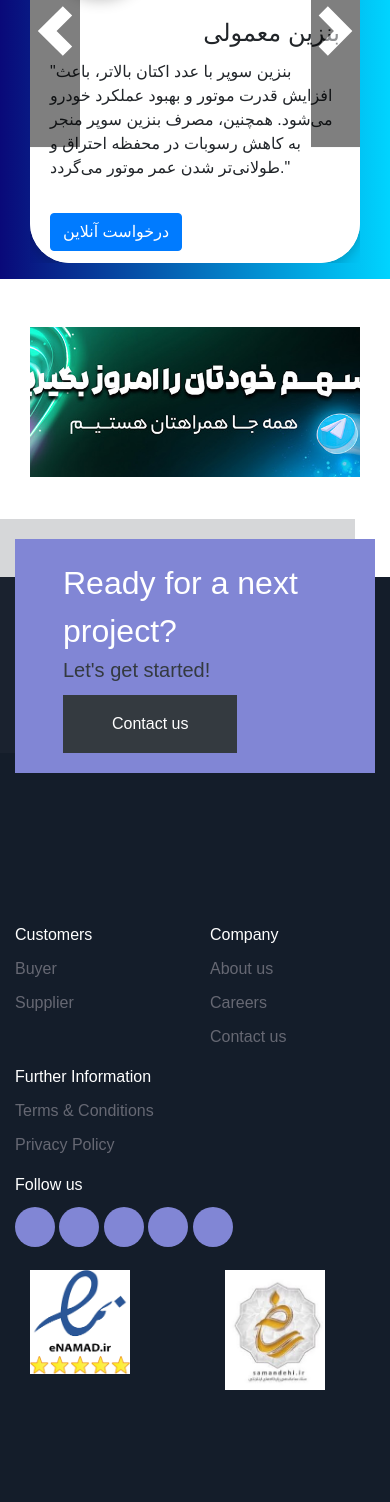
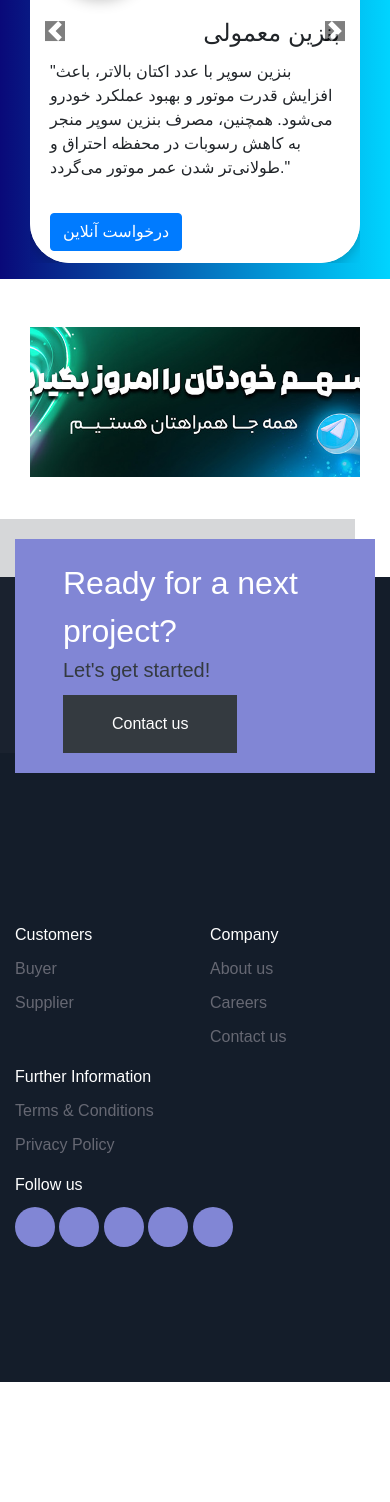
Before and after one commit to saei1d/sokht, a Django app: page / in a window 390 px wide. Shown: the part 1691-3193 px from the top of the page. After the commit the page ends 3073 px from the top, so only its background shows below. Run offline with Django 5.2, Linux system fonts and the light colour scheme; data comes from the database, SQL or seed files in the repository; some libraries are stand-ins or nearby versions; some web fonts are replaced.

Commit message:
button carousel

```diff
--- a/templates/contact.html
+++ b/templates/contact.html
@@ -7,9 +7,6 @@
 </head>
 <body>
 <style>
-    *{
-        font-family: Serif;
-    }
      .mt-100{
 
      margin-top:100px;
--- a/templates/footer.html
+++ b/templates/footer.html
@@ -47,16 +47,16 @@
                 <li><a href="#"><span class="icon-paper-plane"></span></a></li>
               </ul>
             </div>
-            <div class="col-6 col-md-3">
-                {% load static %}
-
-                    <div class="col-md-3"><img src="{% static 'images/download.png' %}" alt="نماد الکترونیک 1" class="footerr"></div>
-            </div>
-                          <div class="col-6 col-md-3">
-                {% load static %}
-
-                    <div class="col-md-3"><img src="{% static 'images/download.jpeg' %}" alt="نماد الکترونیک 1" class="footerr"></div>
-            </div>
+{#            <div class="col-6 col-md-3">#}
+{#                {% load static %}#}
+{##}
+{#                    <div class="col-md-3"><img src="{% static 'images/download.png' %}" alt="نماد الکترونیک 1" class="footerr"></div>#}
+{#            </div>#}
+{#                          <div class="col-6 col-md-3">#}
+{#                {% load static %}#}
+{##}
+{#                    <div class="col-md-3"><img src="{% static 'images/download.jpeg' %}" alt="نماد الکترونیک 1" class="footerr"></div>#}
+{#            </div>#}
 
           </div>
         </div>
--- a/templates/home.html
+++ b/templates/home.html
@@ -280,6 +280,13 @@
                             </div>
                         {% endfor %}
                     </div>
+                <style>
+                    .carousel-control-prev-icon, .carousel-control-next-icon{
+                        width: 20px;
+                        height: 20px;
+                        background-color: black;
+                    }
+                </style>
                     <!-- Moving the controls inside the carousel div -->
                     <a class="carousel-control-prev" href="#carouselExampleControls" role="button" data-slide="prev">
                         <span class="carousel-control-prev-icon" style="background-color: black"
```
